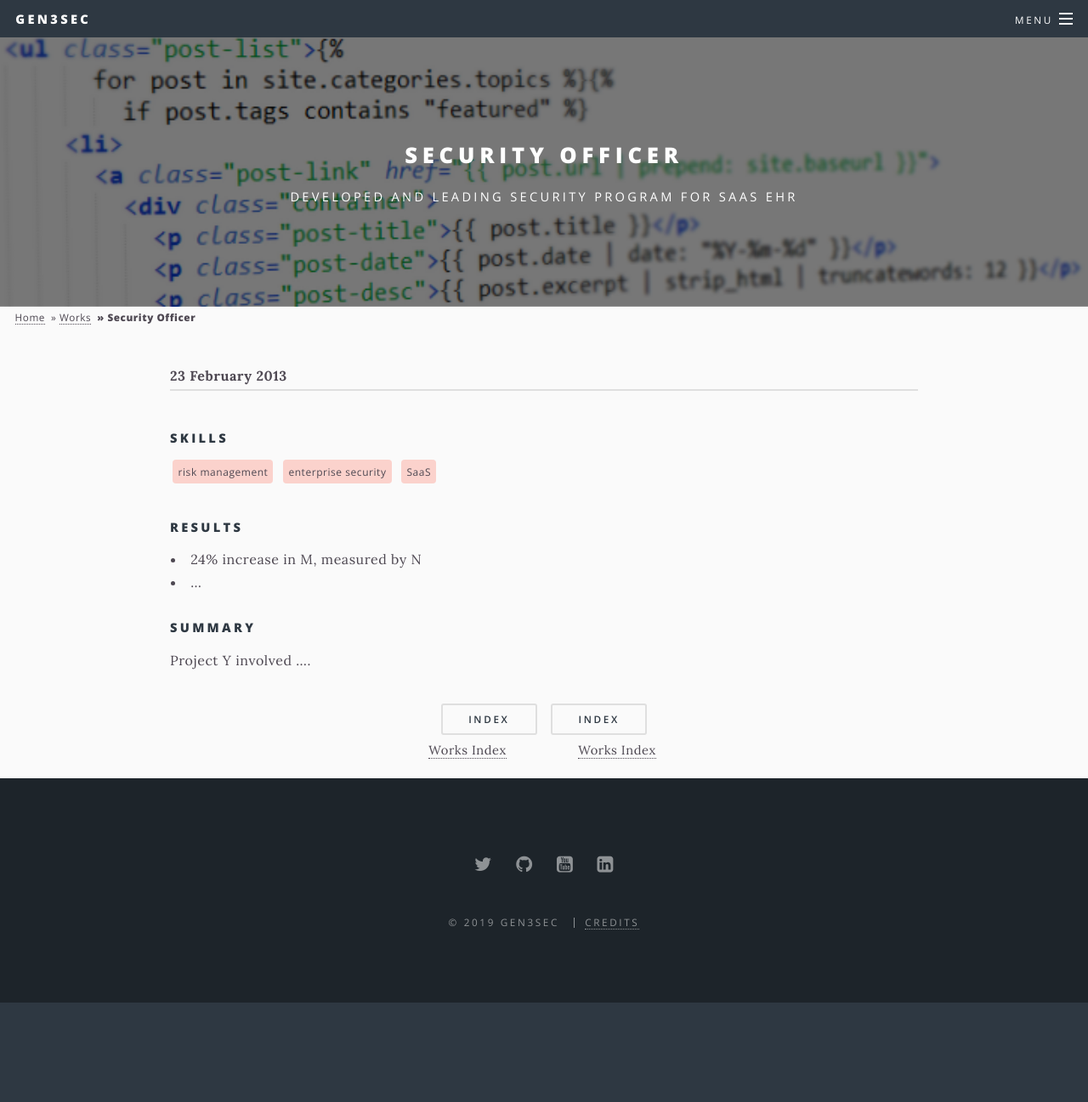
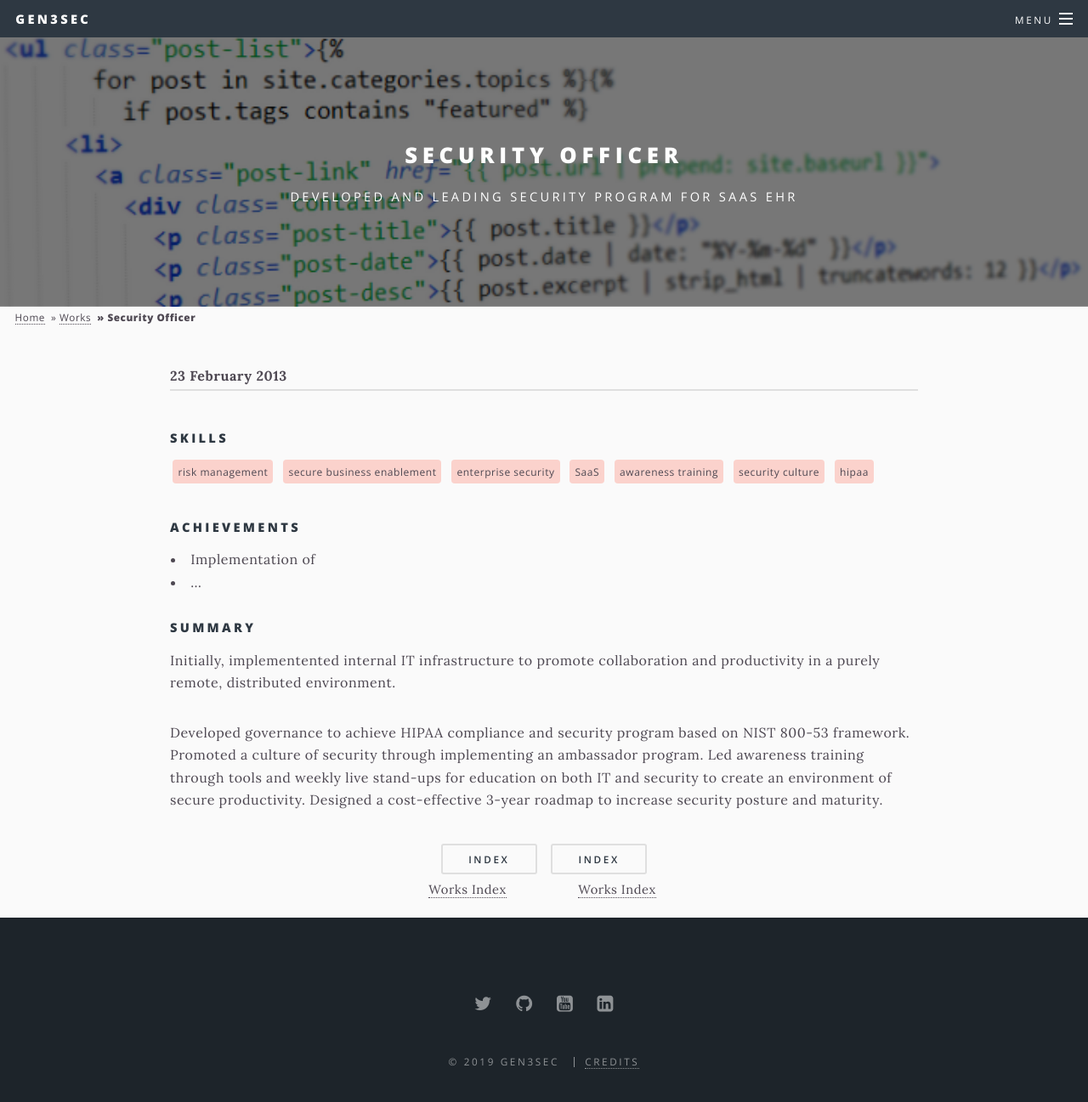
Before and after one commit to Gen3Sec/gen3sec.github.io, a Jekyll site: the page built from _posts/3001-01-20-works-current.md, in a window 1280 px wide and 1344 px high. Shown: the top 1297 px of the window at 85% size. Built offline with Jekyll 4.4.1, drawn with Linux system fonts in a browser that asks for light colours.

Commit message:
edited summary

```diff
--- a/_posts/3001-01-20-works-current.md
+++ b/_posts/3001-01-20-works-current.md
@@ -7,15 +7,21 @@ background-image: works-sample.png
 date: 2013-02-23
 tags:
   - risk management
+  - secure business enablement
   - enterprise security
   - SaaS
+  - awareness training
+  - security culture
+  - hipaa
 ---
 
-#### Results
+#### Achievements
 
-- 24% increase in M, measured by N
+- Implementation of
 - ...
 
 #### Summary
 
-Project Y involved ....
+Initially, implementented internal IT infrastructure to promote collaboration and productivity in a purely remote, distributed environment.
+
+Developed governance to achieve HIPAA compliance and security program based on NIST 800-53 framework. Promoted a culture of security through implementing an ambassador program. Led awareness training through tools and weekly live stand-ups for education on both IT and security to create an environment of secure productivity. Designed a cost-effective 3-year roadmap to increase security posture and maturity.
```
